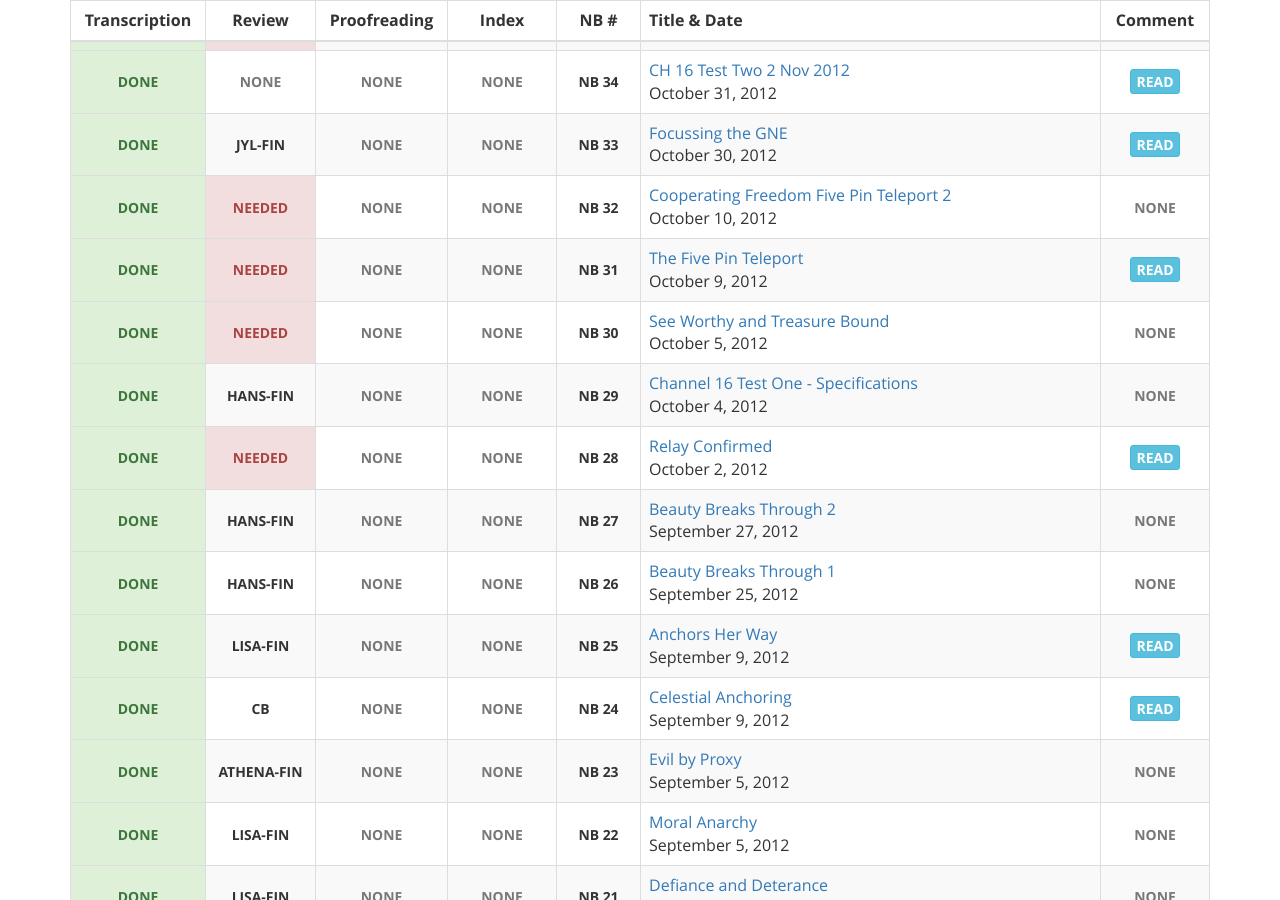
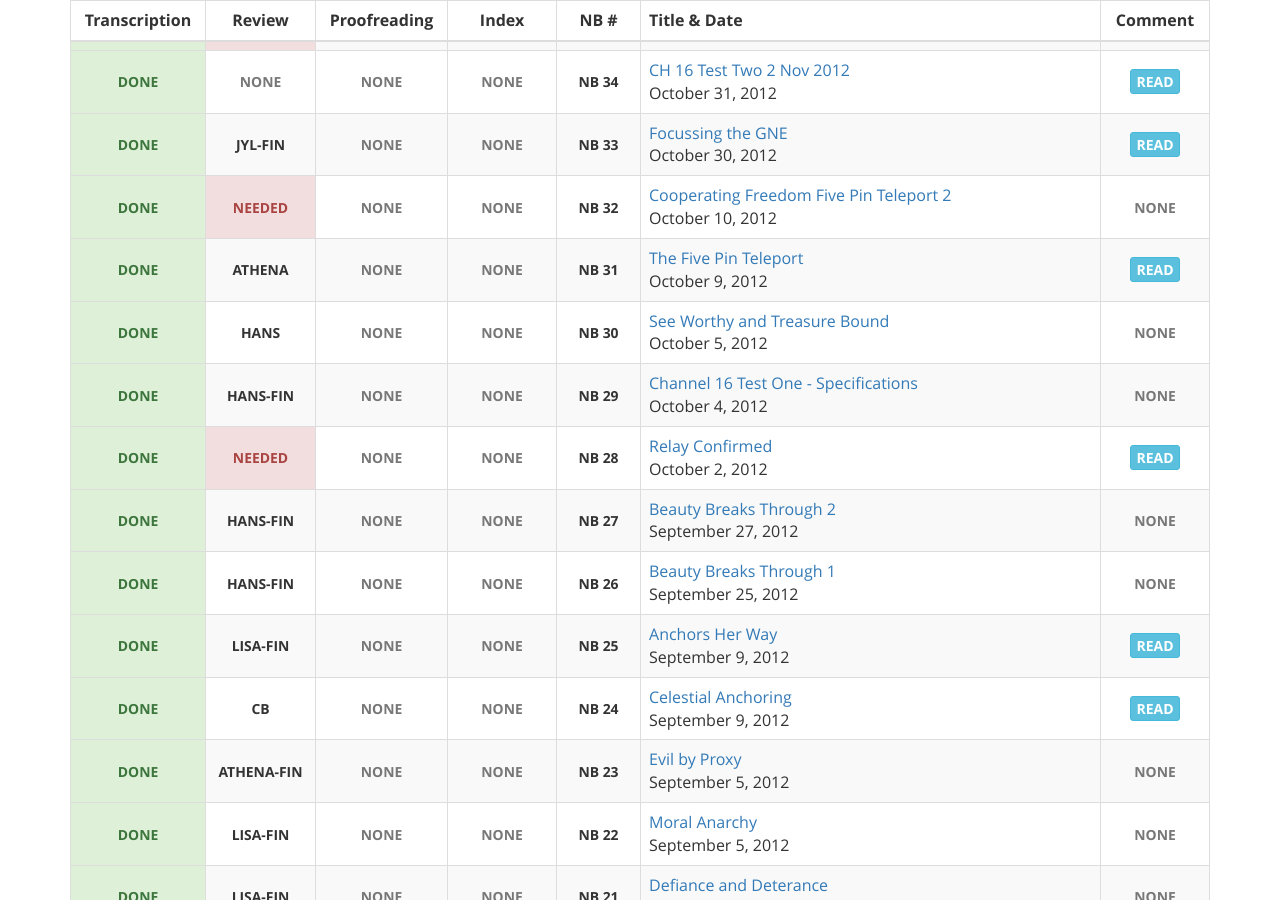
Before and after one commit to gaiaspora/gaiaspora.github.io, a Jekyll site: the page built from content/navigator-briefings.markdown, in a window 1280 px wide and 900 px high, scrolled down 6654 px. Built offline with Jekyll 4.4.1, drawn with Linux system fonts in a browser that asks for light colours.

Commit message:
Update nb.yaml

```diff
--- a/_data/nb.yaml
+++ b/_data/nb.yaml
@@ -918,7 +918,7 @@
 
 - NB: "31"
   Transcription: "done"
-  Review: "needed"
+  Review: "Athena"
   Proofreading: "none"
   Index: "none"
   Title: "The Five Pin Teleport"
@@ -927,7 +927,7 @@
 
 - NB: "30"
   Transcription: "done"
-  Review: "needed"
+  Review: "Hans"
   Proofreading: "none"
   Index: "none"
   Title: "See Worthy and Treasure Bound"
```
